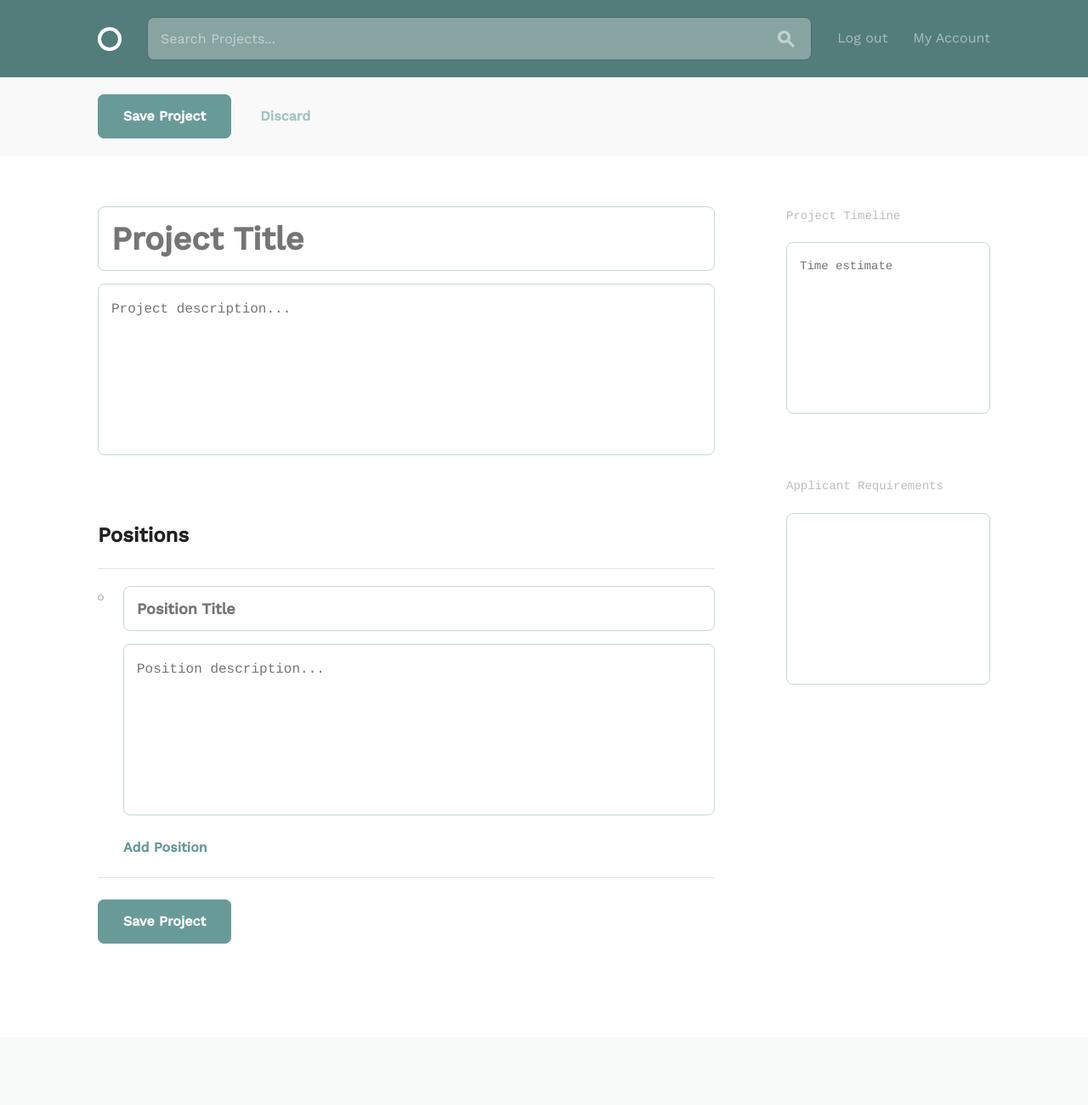
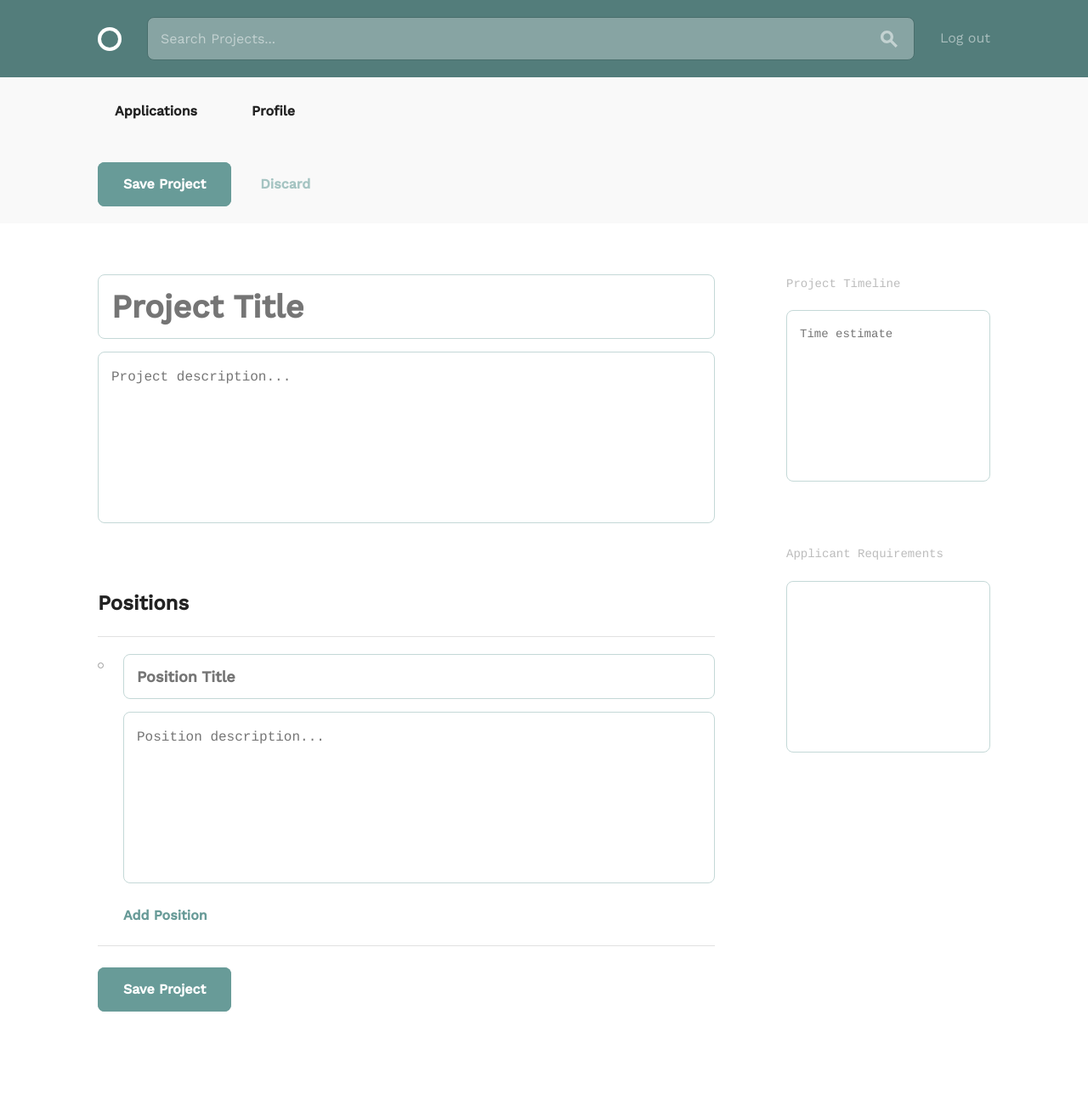
Before and after one commit to yunielgarcia/Team-Builder, a Django app: page /projects/new/ in a window 1280 px wide. Shown: the whole page at 85% size. Before the commit the page ends 1111 px from the top, so only its background shows below. Run offline with Django 3.2, Linux system fonts and the light colour scheme; a user stored in the database is signed in.

Commit message:
profile link working, css tabs,

```diff
--- /dev/null
+++ b/team_builder/accounts/templates/accounts/profile.html
@@ -0,0 +1,5 @@
+{% extends "layout.html" %}
+
+{% block body_content %}
+    {{ user.email }}
+{% endblock %}
--- a/team_builder/accounts/urls.py
+++ b/team_builder/accounts/urls.py
@@ -4,4 +4,5 @@ from . import views
 urlpatterns = [
     url(r"logout/$", views.LogoutView.as_view(), name="logout"),
     url(r"signup/$", views.SignUpView.as_view(), name="signup"),
+    url(r"profile/$", views.ProfileView.as_view(), name="profile"),
 ]
--- a/team_builder/projects/views.py
+++ b/team_builder/projects/views.py
@@ -24,6 +24,3 @@ class CreateProject(LoginRequiredMixin, generic.CreateView):
         self.object.user = self.request.user
         self.object.save()
         return super().form_valid(form)
-
-
-# todo: Making profile view
--- a/team_builder/team_builder/settings.py
+++ b/team_builder/team_builder/settings.py
@@ -124,4 +124,4 @@ STATICFILES_DIRS = [os.path.join(BASE_DIR, 'assets')]
 
 AUTH_USER_MODEL = "accounts.User"
 
-LOGIN_REDIRECT_URL = "projects:all"
+LOGIN_REDIRECT_URL = "accounts:profile"
--- a/team_builder/templates/layout.html
+++ b/team_builder/templates/layout.html
@@ -1,4 +1,3 @@
-
 <!DOCTYPE html>
 {% load static from staticfiles %}
 <html lang="en">
@@ -37,7 +36,7 @@
     <div class="bounds">
         <div class="circle--fluid">
             <div class="circle--fluid--cell">
-                <h1 class="hide-text circle--logo"><a class="logo" href="{% url 'home' %}" >Circle</a></h1>
+                <h1 class="hide-text circle--logo"><a class="logo" href="{% url 'home' %}">Circle</a></h1>
             </div>
             <div class="circle--fluid--cell circle--fluid--primary">
                 <div class="circle--search">
@@ -55,7 +54,6 @@
                     <ul class="circle--inline">
                         {% if user.is_authenticated %}
                         <li><a href="{% url 'accounts:logout' %}" class="btn btn-simple">Log out</a></li>
-						<li><a href="#" class="btn btn-simple">My Account</a></li>
                         {% else %}
                         <li><a href="{% url 'login' %}" class="btn btn-simple">Log in</a></li>
                         <li><a href="{% url 'accounts:signup' %}" class="btn btn-simple">Sign up</a></li>
@@ -66,6 +64,25 @@
         </div>
     </div>
 </header>
+{% if user.is_authenticated %}
+<div class="circle--actions--bar">
+    <nav class="bounds">
+        <ul class="circle--pill--list">
+            <li>
+                <a class="{% if request.path == '/accounts/applications/' %} selected {% endif %}" href="applications.html">
+                    Applications
+                </a>
+            </li>
+            <li>
+                <a class="{% if request.path == '/accounts/profile/' %} selected {% endif %}"
+                   href="{% url 'accounts:profile' %}">
+                    Profile
+                </a>
+            </li>
+        </ul>
+    </nav>
+</div>
+{% endif %}
 {% block body_content %}{% endblock %}
 </body>
 </html>
```
Also changed, not shown: team_builder/accounts/views.py (+11 -0 lines), team_builder/db.sqlite3. Lines whose indentation alone changed are shown as unchanged.
